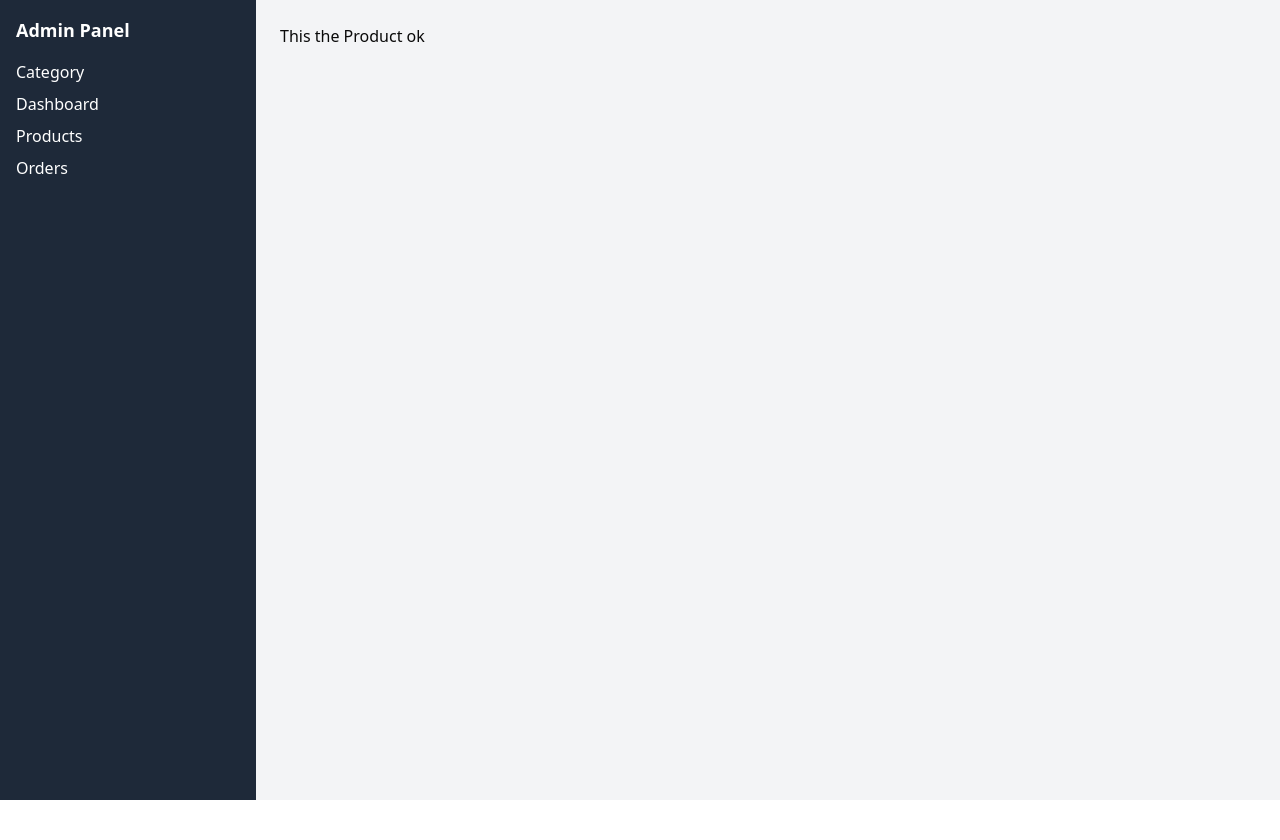
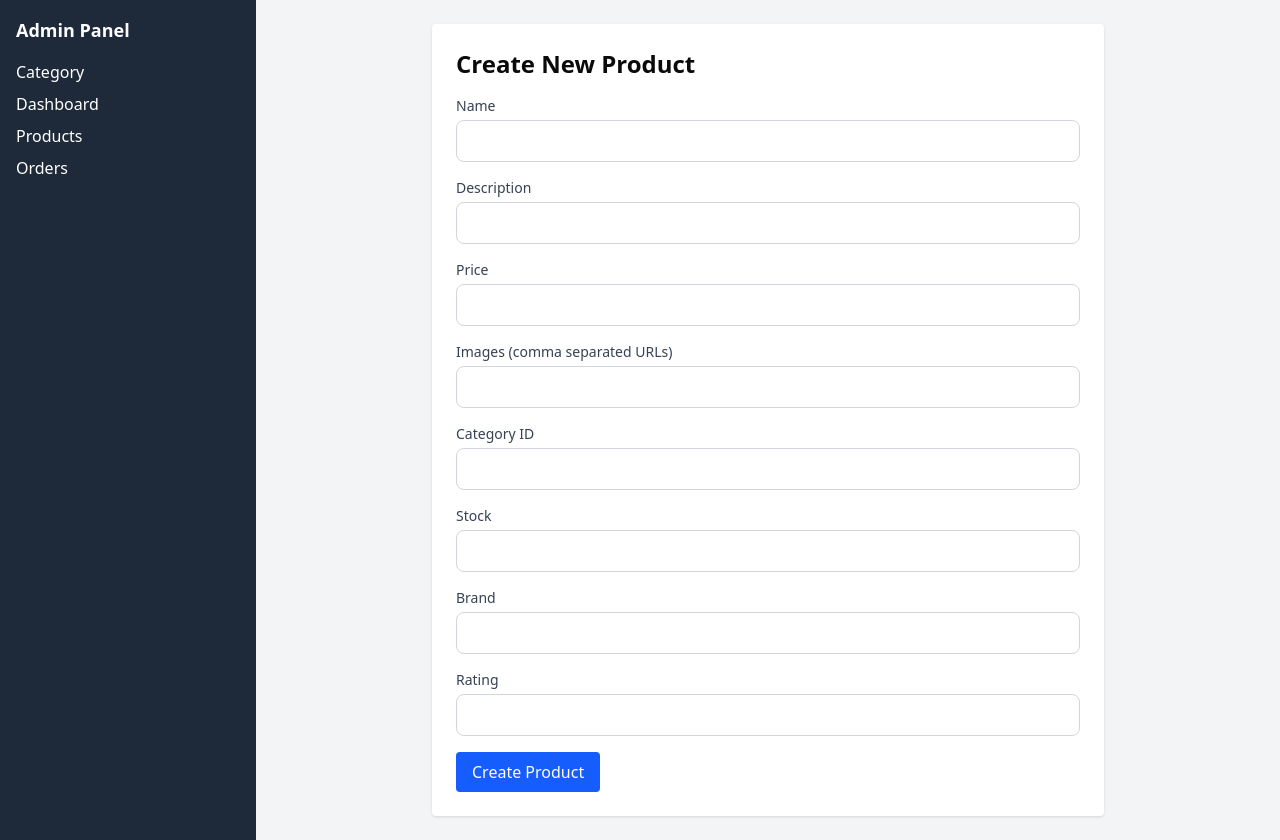
Before and after one commit to Ajit180/Admin-Dashboard, a React (Vite) app: page /admin/products in a window 1280 px wide. Before the commit the page ends 800 px from the top, so only its background shows below. Built offline with nearby package versions, Linux system fonts and the light colour scheme; no server answers; sample sign-in values are in the browser's storage.

Commit message:
Added Product API

```diff
--- a/src/Routes.jsx
+++ b/src/Routes.jsx
@@ -4,7 +4,6 @@ import { SignupContainer } from './pages/auth/Signup'
 import React from 'react'
 import { Route, Routes } from 'react-router-dom'
 import ProtectedRoute from './components/Component/ProtectedRoute'
-import Product from './components/Component/product'
 import AdminLayout from './components/Layout/AdminLayout'
 import Dashboard from './pages/Admin/Dashboard'
 import Products from './pages/Admin/Products'
@@ -17,7 +16,6 @@ const AppRoutes = () => {
     <Routes>
         <Route path='auth/signup' element={<Auth><SignupContainer/></Auth>}/>
         <Route path='auth/signin' element={<Auth><SigninContainer/></Auth>}/>
-        <Route path='auth/product' element ={<ProtectedRoute><Product/></ProtectedRoute>}/>
         {/* <Route path='admin' element={<ProtectedRoute><AdminLayout/></ProtectedRoute>} /> */}
 
       <Route element={<ProtectedRoute><AdminLayout /></ProtectedRoute>}>
--- a/src/api/product/index.js
+++ b/src/api/product/index.js
@@ -1,9 +1,31 @@
-import axios from '@/config/axiosconfig';
+import axios from "@/config/axiosconfig";
 
-export const CreateProduct = async ({})=>{
+// /api/product/index.js
+export const CreateProductRequest = async ({
+    name,
+    description,
+    price,
+    images,
+    categoryId, // used in URL
+    stock,
+    brand,
+    rating,
+    token
+  }) => {
     try {
-
+      const response = await axios.post(
+        `/product/createproduct/${categoryId}`, // <-- using in URL
+        { name, description, price, images, stock, brand, rating },// images must be an array
+        {
+          headers: {
+            'x-access-token': token
+          }
+        }
+      );
+      console.log('Response in Creating Product:', response);
+      return response.data;
     } catch (error) {
-
+      console.log('Error in creating Product:', error);
+      throw error.response?.data || error;
     }
-}
+  };
--- a/src/components/Component/Product.jsx
+++ /dev/null
@@ -1,11 +0,0 @@
-import React from 'react'
-
-const Product = () => {
-  return (
-    <div>
-      Hello World
-    </div>
-  )
-}
-
-export default Product
--- a/src/hooks/api/Category/useCategory.js
+++ b/src/hooks/api/Category/useCategory.js
@@ -19,7 +19,7 @@ export const useCreateCategory = ()=>{
 
     return{
         isPending,
-        isPending,
+        isSuccess,
         error,
         CreateCategorymutation
     }
--- /dev/null
+++ b/src/hooks/api/product/useProductCreate.js
@@ -0,0 +1,32 @@
+import { useMutation } from "@tanstack/react-query";
+import useAuthStore from "@/hooks/Store/useAuth";
+import { CreateProductRequest } from "@/api/product";
+
+export const useCreateProduct = () => {
+  const { token } = useAuthStore();
+
+  const {
+    mutateAsync: createProductmutation,
+    isPending,
+    isSuccess,
+    error,
+    data
+  } = useMutation({
+    mutationFn: (data) =>
+      CreateProductRequest({ ...data, token }),// token included here
+    onSuccess: (response) => {
+      console.log("✅ Product created successfully:", response);
+    },
+    onError: (error) => {
+      console.log("❌ Error creating product:", error);
+    },
+  });
+
+  return {
+    createProductmutation,
+    isPending,
+    isSuccess,
+    error,
+    data
+  };
+};
--- a/src/pages/Admin/Categories.jsx
+++ b/src/pages/Admin/Categories.jsx
@@ -17,10 +17,10 @@ const Categories = () => {
       slug:categoryForm.slug
     })
 
-    SetCategoryForm({ name: "", slug: "" });
+    // SetCategoryForm({ name: "", slug: "" });
 
-    // show success alert
-    alert("Category created successfully ✅");
+    // // show success alert
+    // alert("Category created successfully ✅");
    }
 
    useEffect(() => {
--- a/src/pages/Admin/Products.jsx
+++ b/src/pages/Admin/Products.jsx
@@ -1,11 +1,89 @@
-import React from 'react'
+import React, { useEffect, useState } from "react";
+import { useCreateProduct } from "@/hooks/api/product/useProductCreate";
 
-const Products = () => {
+const CreateProduct = () => {
+  const [productForm, setProductForm] = useState({
+    name: "",
+    description: "",
+    price: "",
+    images: "", // comma-separated
+    categoryId: "",
+    stock: "",
+    brand: "",
+    rating: "",
+  });
+
+  const { isPending, isSuccess, error, createProductmutation } =useCreateProduct();
+
+  async function handleSubmit(e) {
+    e.preventDefault();
+
+    const payload = {
+      ...productForm,
+      images: productForm.images.split(",").map((url) => url.trim()), // string to array
+    };
+
+    await createProductmutation(payload);
+  }
+
+  useEffect(() => {
+    if (isSuccess) {
+      alert("✅ Product created successfully");
+      setProductForm({
+        name: "",
+        description: "",
+        price: "",
+        images: "",
+        categoryId: "",
+        stock: "",
+        brand: "",
+        rating: "",
+      });
+    }
+  }, [isSuccess]);
+
   return (
-    <div>
-       This the Product ok
+    <div className="bg-white shadow rounded p-6 max-w-2xl mx-auto">
+      <h2 className="text-2xl font-semibold mb-4">Create New Product</h2>
+      <form onSubmit={handleSubmit} className="space-y-4">
+        {[
+          { label: "Name", name: "name", type: "text" },
+          { label: "Description", name: "description", type: "text" },
+          { label: "Price", name: "price", type: "number" },
+          { label: "Images (comma separated URLs)", name: "images", type: "text" },
+          { label: "Category ID", name: "categoryId", type: "text" },
+          { label: "Stock", name: "stock", type: "number" },
+          { label: "Brand", name: "brand", type: "text" },
+          { label: "Rating", name: "rating", type: "number" },
+        ].map(({ label, name, type }) => (
+          <div key={name}>
+            <label className="block text-sm font-medium text-gray-700">{label}</label>
+            <input
+              type={type}
+              className="mt-1 block w-full border border-gray-300 rounded-md p-2"
+              value={productForm[name]}
+              onChange={(e) => setProductForm({ ...productForm, [name]: e.target.value })}
+              required
+            />
+          </div>
+        ))}
+
+        <button
+          type="submit"
+          className="bg-blue-600 text-white px-4 py-2 rounded hover:bg-blue-700"
+          disabled={isPending}
+        >
+          {isPending ? "Creating..." : "Create Product"}
+        </button>
+
+        {error && (
+          <p className="text-red-500 text-sm mt-2">
+            {error.message || "Something went wrong"}
+          </p>
+        )}
+      </form>
     </div>
-  )
-}
+  );
+};
 
-export default Products
+export default CreateProduct;
```
